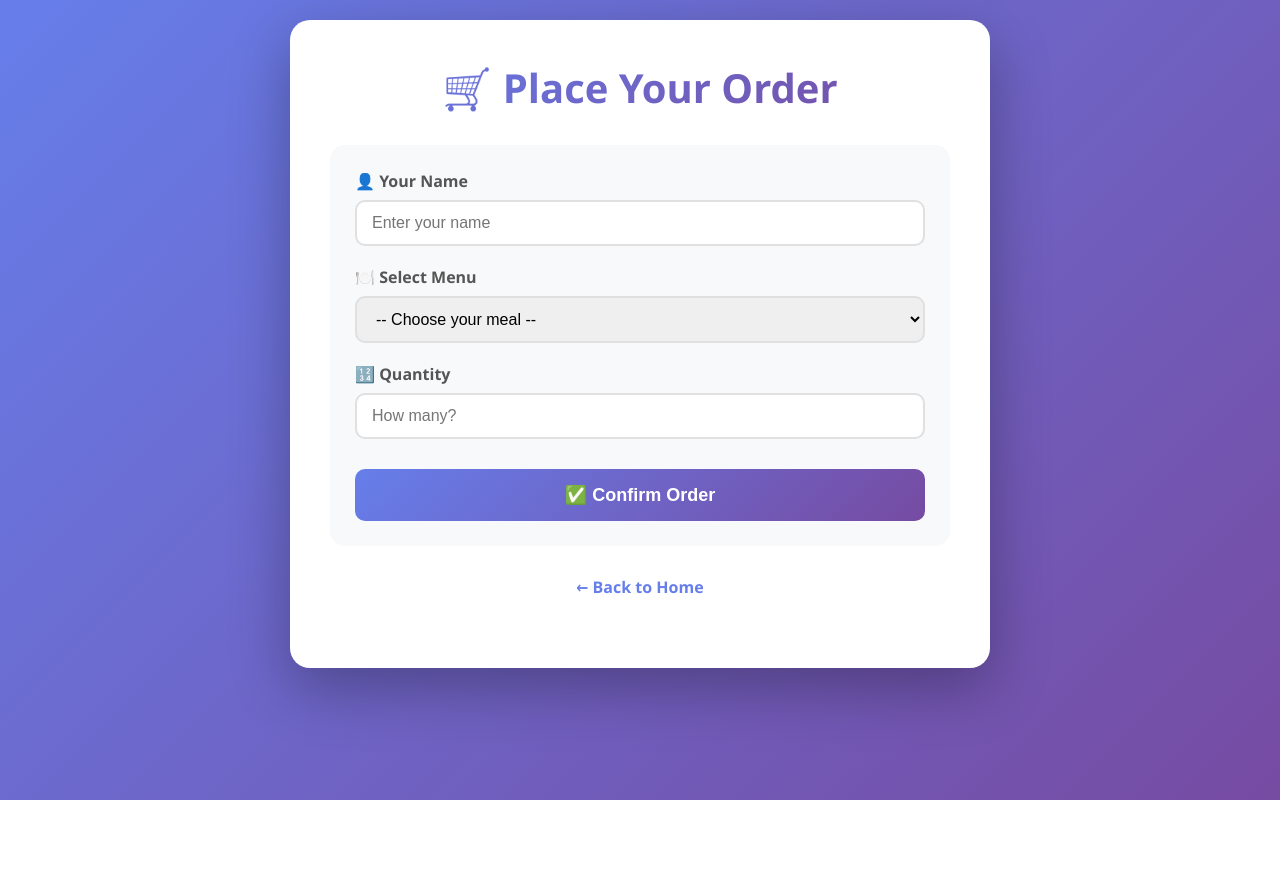
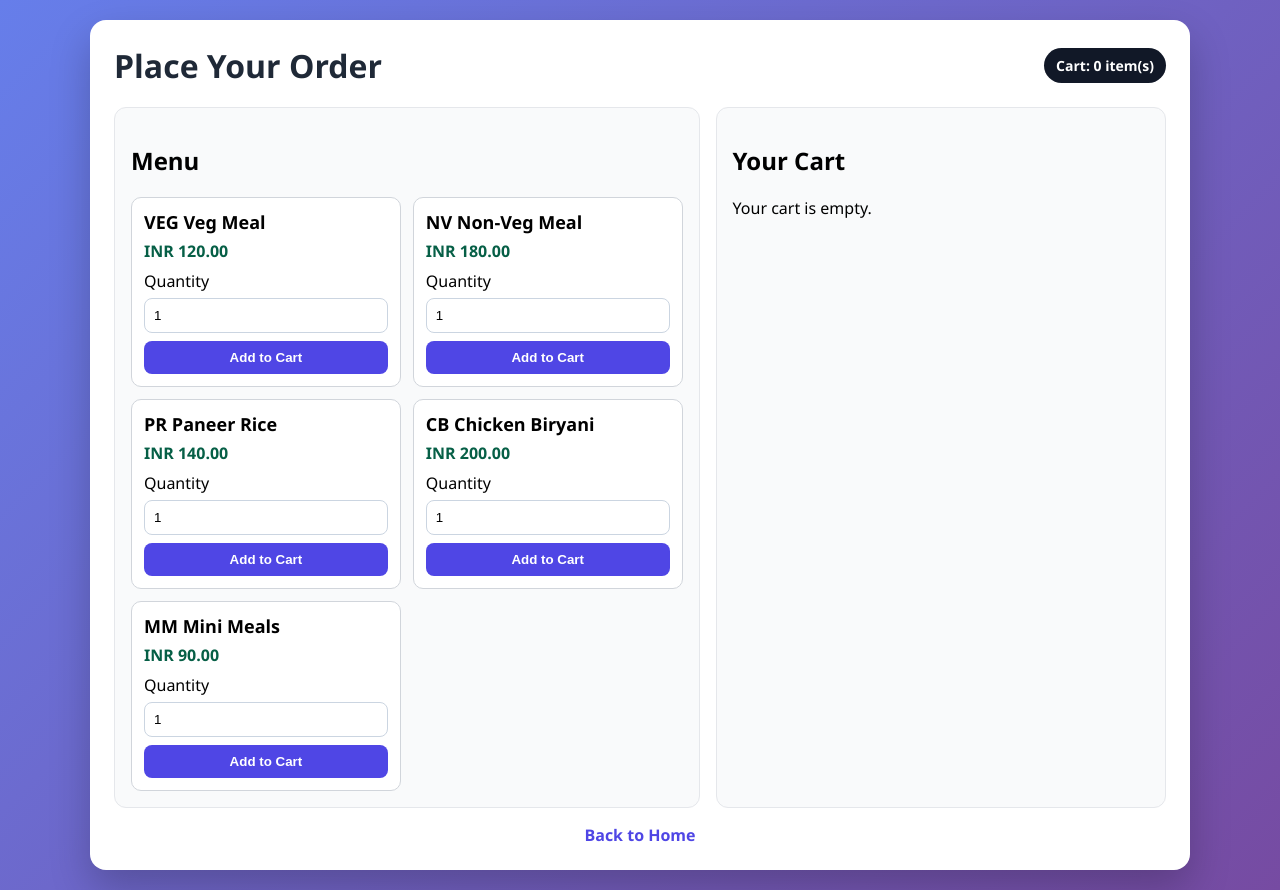
Before and after one commit to rashmimalikarjun/Order-management-system, a Flask app: page /order in a window 1280 px wide. Before the commit the page ends 800 px from the top, so only its background shows below. Run offline with Flask 3, Linux system fonts and the light colour scheme; data comes from the database, SQL or seed files in the repository.

Commit message:
Update order.html

```diff
--- a/templates/order.html
+++ b/templates/order.html
@@ -5,140 +5,224 @@
     <meta name="viewport" content="width=device-width, initial-scale=1.0">
     <title>Place Order - Catering System</title>
     <style>
-        * {
+        * { box-sizing: border-box; }
+        body {
             margin: 0;
-            padding: 0;
-            box-sizing: border-box;
-        }
-
-        body {
-            font-family: 'Segoe UI', Tahoma, Geneva, Verdana, sans-serif;
+            font-family: "Segoe UI", Tahoma, Geneva, Verdana, sans-serif;
             background: linear-gradient(135deg, #667eea 0%, #764ba2 100%);
             min-height: 100vh;
             padding: 20px;
         }
-
         .container {
-            max-width: 700px;
+            max-width: 1100px;
             margin: 0 auto;
-            background: white;
-            border-radius: 20px;
-            box-shadow: 0 20px 60px rgba(0,0,0,0.3);
-            padding: 40px;
-            animation: fadeIn 0.5s ease-in;
+            background: #fff;
+            border-radius: 16px;
+            box-shadow: 0 18px 40px rgba(0, 0, 0, 0.22);
+            padding: 24px;
         }
-
-        @keyframes fadeIn {
-            from { opacity: 0; transform: translateY(-20px); }
-            to { opacity: 1; transform: translateY(0); }
+        .topbar {
+            display: flex;
+            justify-content: space-between;
+            align-items: center;
+            gap: 12px;
+            flex-wrap: wrap;
         }
-
-        h1 {
-            font-size: 2.5em;
-            text-align: center;
-            background: linear-gradient(135deg, #667eea 0%, #764ba2 100%);
-            -webkit-background-clip: text;
-            -webkit-text-fill-color: transparent;
-            background-clip: text;
-            margin-bottom: 30px;
+        h1 { margin: 0; color: #1f2937; }
+        .cart-icon {
+            background: #111827;
+            color: #fff;
+            padding: 8px 12px;
+            border-radius: 999px;
+            font-weight: 700;
+            font-size: 14px;
         }
-
-        .card {
-            background: #f8f9fa;
-            border-radius: 15px;
-            padding: 25px;
-            margin: 20px 0;
+        .layout {
+            margin-top: 20px;
+            display: grid;
+            grid-template-columns: 1.3fr 1fr;
+            gap: 16px;
         }
-
-        label {
-            display: block;
-            margin-bottom: 8px;
-            color: #555;
-            font-weight: 600;
-            font-size: 16px;
+        .panel {
+            border: 1px solid #e5e7eb;
+            border-radius: 12px;
+            padding: 16px;
+            background: #f9fafb;
         }
-
-        input[type="text"],
-        input[type="number"],
-        select {
+        .menu-grid {
+            display: grid;
+            grid-template-columns: repeat(auto-fit, minmax(240px, 1fr));
+            gap: 12px;
+        }
+        .item {
+            border: 1px solid #d1d5db;
+            border-radius: 10px;
+            background: #fff;
+            padding: 12px;
+        }
+        .item h3 { margin: 0 0 6px; font-size: 18px; }
+        .price { color: #065f46; font-weight: 700; margin-bottom: 8px; }
+        input[type="number"], input[type="text"] {
             width: 100%;
-            padding: 12px 15px;
-            border: 2px solid #e0e0e0;
-            border-radius: 10px;
-            font-size: 16px;
-            transition: all 0.3s ease;
-            margin-bottom: 20px;
+            padding: 9px;
+            border: 1px solid #cbd5e1;
+            border-radius: 8px;
+            margin-top: 6px;
         }
-
-        input:focus, select:focus {
-            outline: none;
-            border-color: #667eea;
-            box-shadow: 0 0 0 3px rgba(102, 126, 234, 0.1);
+        button, .btn {
+            border: none;
+            border-radius: 8px;
+            padding: 9px 12px;
+            font-weight: 700;
+            cursor: pointer;
+            text-decoration: none;
+            display: inline-block;
+            color: #fff;
+            background: #4f46e5;
         }
-
-        button {
-            background: linear-gradient(135deg, #667eea 0%, #764ba2 100%);
-            color: white;
+        .btn-danger { background: #dc2626; }
+        .btn-muted { background: #475569; }
+        .cart-table {
             width: 100%;
-            padding: 15px;
-            border: none;
-            border-radius: 10px;
-            font-size: 18px;
-            font-weight: 600;
-            cursor: pointer;
-            transition: all 0.3s ease;
+            border-collapse: collapse;
             margin-top: 10px;
         }
-
-        button:hover {
-            transform: translateY(-2px);
-            box-shadow: 0 10px 20px rgba(102, 126, 234, 0.3);
+        .cart-table th, .cart-table td {
+            border-bottom: 1px solid #e5e7eb;
+            text-align: left;
+            padding: 8px 6px;
+            font-size: 14px;
+            vertical-align: top;
         }
-
-        .nav-links {
-            text-align: center;
-            margin: 30px 0;
+        .totals {
+            margin-top: 10px;
+            font-size: 16px;
+            font-weight: 700;
+            color: #0f172a;
         }
-
-        .nav-links a {
-            color: #667eea;
-            text-decoration: none;
+        .checkout {
+            margin-top: 14px;
+            border-top: 1px dashed #cbd5e1;
+            padding-top: 12px;
+        }
+        .alert {
+            margin: 10px 0;
+            padding: 10px;
+            border-radius: 8px;
+            background: #fee2e2;
+            color: #991b1b;
             font-weight: 600;
         }
-
-        .nav-links a:hover {
-            color: #764ba2;
+        .nav {
+            margin-top: 16px;
+            text-align: center;
+        }
+        .nav a { color: #4f46e5; font-weight: 700; text-decoration: none; }
+        @media (max-width: 900px) {
+            .layout { grid-template-columns: 1fr; }
         }
     </style>
 </head>
 <body>
     <div class="container">
-        <h1>🛒 Place Your Order</h1>
+        <div class="topbar">
+            <h1>Place Your Order</h1>
+            <div class="cart-icon">Cart: {{ cart_count }} item(s)</div>
+        </div>
 
-        <form method="POST" action="{{ url_for('order') }}">
-            <div class="card">
-                <label for="username">👤 Your Name</label>
-                <input type="text" id="username" name="username" placeholder="Enter your name" required>
+        {% if error == 'username_required' %}
+            <div class="alert">Please enter your name before checkout.</div>
+        {% elif error == 'empty_cart' %}
+            <div class="alert">Your cart is empty. Add at least one menu item.</div>
+        {% elif error == 'payment_required' %}
+            <div class="alert">Please complete QR payment and enter UPI reference number.</div>
+        {% endif %}
 
-                <label for="menu">🍽️ Select Menu</label>
-                <select id="menu" name="menu" required>
-                    <option value="">-- Choose your meal --</option>
-                    <option value="Veg Meal">🥗 Veg Meal</option>
-                    <option value="Non-Veg Meal">🍗 Non-Veg Meal</option>
-                    <option value="Paneer Rice">🍚 Paneer Rice</option>
-                    <option value="Chicken Biryani">🍛 Chicken Biryani</option>
-                    <option value="Mini Meals">🍱 Mini Meals</option>
-                </select>
+        <div class="layout">
+            <div class="panel">
+                <h2>Menu</h2>
+                {% if menu_items %}
+                    <div class="menu-grid">
+                        {% for item in menu_items %}
+                            <div class="item">
+                                <h3>{{ item.emoji }} {{ item.name }}</h3>
+                                <div class="price">INR {{ '%.2f'|format(item.price) }}</div>
+                                <form method="POST" action="{{ url_for('add_to_cart') }}">
+                                    <input type="hidden" name="item_id" value="{{ item.id }}">
+                                    <label>Quantity</label>
+                                    <input type="number" name="quantity" min="1" max="100" value="1" required>
+                                    <button type="submit" style="margin-top:8px; width:100%;">Add to Cart</button>
+                                </form>
+                            </div>
+                        {% endfor %}
+                    </div>
+                {% else %}
+                    <p>No menu items available right now.</p>
+                {% endif %}
+            </div>
 
-                <label for="quantity">🔢 Quantity</label>
-                <input type="number" id="quantity" name="quantity" min="1" max="100" placeholder="How many?" required>
+            <div class="panel">
+                <h2>Your Cart</h2>
+                {% if cart_items %}
+                    <table class="cart-table">
+                        <thead>
+                            <tr>
+                                <th>Item</th>
+                                <th>Price</th>
+                                <th>Qty</th>
+                                <th>Subtotal</th>
+                                <th>Action</th>
+                            </tr>
+                        </thead>
+                        <tbody>
+                            {% for item in cart_items %}
+                                <tr>
+                                    <td>{{ item.emoji }} {{ item.name }}</td>
+                                    <td>INR {{ '%.2f'|format(item.price) }}</td>
+                                    <td>
+                                        <form method="POST" action="{{ url_for('update_cart') }}">
+                                            <input type="hidden" name="item_id" value="{{ item.id }}">
+                                            <input type="number" name="quantity" min="0" max="100" value="{{ item.quantity }}" style="width:72px; margin:0;">
+                                            <button type="submit" class="btn-muted" style="margin-top:6px;">Update</button>
+                                        </form>
+                                    </td>
+                                    <td>INR {{ '%.2f'|format(item.subtotal) }}</td>
+                                    <td>
+                                        <a class="btn btn-danger" href="{{ url_for('remove_from_cart', item_id=item.id) }}">Remove</a>
+                                    </td>
+                                </tr>
+                            {% endfor %}
+                        </tbody>
+                    </table>
+                    <div class="totals">Grand Total: INR {{ '%.2f'|format(cart_total) }}</div>
 
-                <button type="submit">✅ Confirm Order</button>
+                    <div class="checkout">
+                        <form method="POST" action="{{ url_for('order') }}">
+                            <label for="username"><strong>Your Name</strong></label>
+                            <input id="username" name="username" type="text" placeholder="Enter your name" value="{{ username or '' }}" required>
+                            <div style="margin-top:12px; padding:10px; border:1px solid #cbd5e1; border-radius:8px; background:#fff;">
+                                <p style="margin:0 0 8px;"><strong>Pay via UPI QR</strong></p>
+                                <img src="{{ qr_url }}" alt="UPI QR" style="width:180px; height:180px; border:1px solid #ddd; border-radius:8px;">
+                                <p style="margin:8px 0 2px; font-size:13px;"><strong>UPI ID:</strong> {{ upi_id }}</p>
+                                <p style="margin:0 0 2px; font-size:13px;"><strong>Receiver:</strong> {{ upi_name }}</p>
+                                <p style="margin:0; font-size:13px;"><strong>Amount:</strong> INR {{ '%.2f'|format(cart_total) }}</p>
+                                <p style="margin:6px 0 0; font-size:12px;">
+                                    <a href="{{ upi_link }}">Open UPI Payment Link</a>
+                                </p>
+                            </div>
+                            <label for="payment_reference" style="margin-top:10px;"><strong>UPI Reference / UTR</strong></label>
+                            <input id="payment_reference" name="payment_reference" type="text" placeholder="Enter payment reference number" value="{{ payment_reference or '' }}" required>
+                            <button type="submit" style="margin-top:10px; width:100%;">Confirm Order</button>
+                        </form>
+                    </div>
+                {% else %}
+                    <p>Your cart is empty.</p>
+                {% endif %}
             </div>
-        </form>
+        </div>
 
-        <div class="nav-links">
-            <a href="/">← Back to Home</a>
+        <div class="nav">
+            <a href="{{ url_for('index') }}">Back to Home</a>
         </div>
     </div>
 </body>
```
